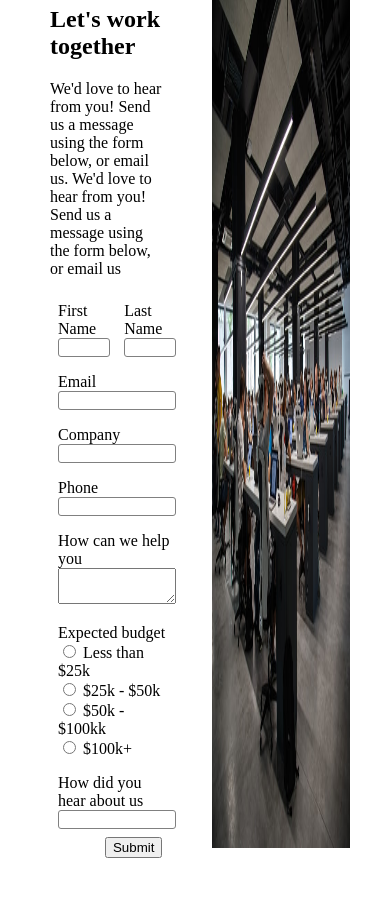
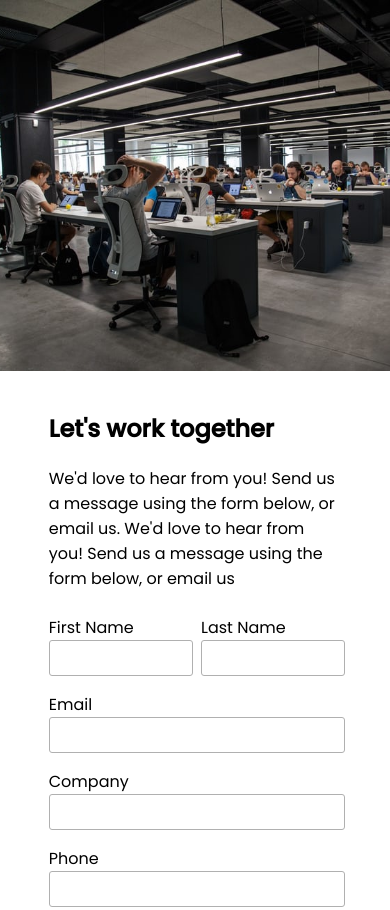
Before and after one commit to ekiira/SCA-level2, a plain HTML site: page index.html in a window 390 px wide. Shown: the top 910 px of the page. Before the commit the page ends 868 px from the top, so only its background shows below. Drawn offline with Linux system fonts and the light colour scheme.

Commit message:
implemented mobile responsiveness

```diff
--- a/index.html
+++ b/index.html
@@ -6,6 +6,11 @@
     <title>SCA Contact Form</title>
 
     <link rel="stylesheet" href="style.css" />
+    <link rel="preconnect" href="https://fonts.gstatic.com" />
+    <link
+      href="https://fonts.googleapis.com/css2?family=Poppins:wght@200;300;400;500&display=swap"
+      rel="stylesheet"
+    />
   </head>
   <body>
     <div class="section">
@@ -18,66 +23,85 @@
               below, or email us. We'd love to hear from you! Send us a message
               using the form below, or email us
             </p>
-            <form>
+            <form name="contactForm">
               <div class="field name-field">
                 <div class="first">
-                  <label>First Name</label> <input style="width: 100%" />
+                  <label for="firstName">First Name</label>
+                  <input
+                    style="width: 100%"
+                    type="text"
+                    required
+                    id="firstName"
+                  />
                 </div>
                 <div class="last">
-                  <label>Last Name</label>
-                  <input style="width: 100%" />
+                  <label for="lastName">Last Name</label>
+                  <input
+                    style="width: 100%"
+                    type="text"
+                    required
+                    id="lastName"
+                  />
                 </div>
               </div>
               <div class="field">
-                <label>Email</label>
-                <input class="email" />
+                <label for="email">Email</label>
+                <input class="email" type="email" required id="email" />
               </div>
               <div class="field">
-                <label>Company</label>
-                <input class="company" />
+                <label for="company">Company</label>
+                <input class="company" type="text" required id="company" />
               </div>
               <div class="field">
-                <label>Phone</label>
-                <input class="phone" />
+                <label for="phone">Phone</label>
+                <input class="phone" type="number" required id="phone" />
               </div>
               <div class="field">
-                <label>How can we help you</label>
-                <textarea class="textarea"></textarea>
+                <label for="helpBox">How can we help you</label>
+                <textarea
+                  class="textarea"
+                  required
+                  rows="4"
+                  id="helpBox"
+                ></textarea>
               </div>
               <div class="field">
                 <div>
-                  <label>Expected budget</label>
+                  <label for="buget">Expected budget</label>
                 </div>
                 <div>
-                  <input type="radio" id="lessThan25k" />
+                  <input type="radio" id="lessThan25k" name="budget" required />
                   <label for="lessThan25k">Less than $25k</label>
                 </div>
                 <div>
-                  <input type="radio" id="$25k+" />
+                  <input type="radio" id="25k+" name="budget" />
                   <label for="25k+">$25k - $50k</label>
                 </div>
                 <div>
-                  <input type="radio" id="50k+" />
+                  <input type="radio" id="50k+" name="budget" />
                   <label for="50k+">$50k - $100kk</label>
                 </div>
 
                 <div>
-                  <input type="radio" id="100k+" />
+                  <input type="radio" id="100k+" name="budget" />
                   <label for="100k+">$100k+</label>
                 </div>
               </div>
               <div class="field">
-                <label>How did you hear about us</label>
-                <input class="referrer" />
+                <label for="referrer">How did you hear about us</label>
+                <input class="referrer" type="text" id="referrer" required />
               </div>
               <div class="button">
-              <button>Submit</button>
-
+                <button>Submit</button>
               </div>
             </form>
           </div>
           <div class="form formTwo">
-            <img src="./assets/office.jpeg" class="form-img" />
+            <img
+              src="./assets/office.jpeg"
+              class="form-img"
+              alt="ofiice-image"
+            />
           </div>
         </div>
       </div>
--- a/style.css
+++ b/style.css
@@ -1,41 +1,41 @@
 body {
   margin: 0;
+  font-family: "Poppins", sans-serif;
 }
 
 label {
   padding-bottom: 10px;
 }
 
-input {
-  border: 1px solid gray;
+input,
+textarea {
+  border: 1px solid #b0b0b0;
   border-radius: 3px;
+  padding: 8px 5px;
+  margin-left: 0;
+  color: #444444;
+  font-size: 16px;
+}
+
+form {
+  width: 100%;
 }
 
 .section {
-  height: 100vh;
   display: flex;
-  align-items: center;
 }
-.wrapper {
-  padding: 10px 20px;
-}
+
 .formWrapper {
   display: flex;
-}
-.form {
-  padding: 10px 20px;
+  height: 100%;
+  flex-wrap: nowrap;
 }
 
-.form-img {
-  width: 100%;
-  height: 100%;
+.field {
+  padding: 8px 8px 8px 0;
 }
-.field {
-  width: 100%;
-  padding: 8px;
-}
+
 .name-field {
-  width: 100%;
   display: flex;
 }
 
@@ -48,20 +48,63 @@ input {
   width: 100%;
   padding-left: 10px;
 }
-.email, .company, .phone, .textarea, .referrer {
+.email,
+.company,
+.phone,
+.textarea,
+.referrer {
   width: 100%;
 }
 
 .formOne {
-  width: 40%;
-  padding: 0 30px;
+  flex: 0 0 35%;
+  margin: 0 auto;
+  padding-bottom: 20px;
 }
 
 .formTwo {
-  width: 50%;
+  flex: 0 0 55%;
+  height: 100%;
+  padding-bottom: 20px;
+}
+
+.form-img {
+  width: 100%;
+  height: 100%;
+  object-fit: cover;
 }
 
 .button {
   display: flex;
   justify-content: flex-end;
+  padding-top: 10px;
 }
+
+.button button {
+  background-color: #713ee5;
+  border: none;
+  height: 40px;
+  color: #ffffff;
+  border-radius: 3px;
+  padding: 0 30px;
+}
+
+@media (max-width: 768px) {
+  .formWrapper {
+    height: 100%;
+    flex-wrap: wrap;
+  }
+
+  .formOne {
+    order: 2;
+    flex: 0 0 75%;
+    margin: 0 auto;
+  }
+
+  .formTwo {
+    width: 100%;
+    height: 30%;
+    order: 1;
+    flex: 0 0 100%;
+  }
+}
```
